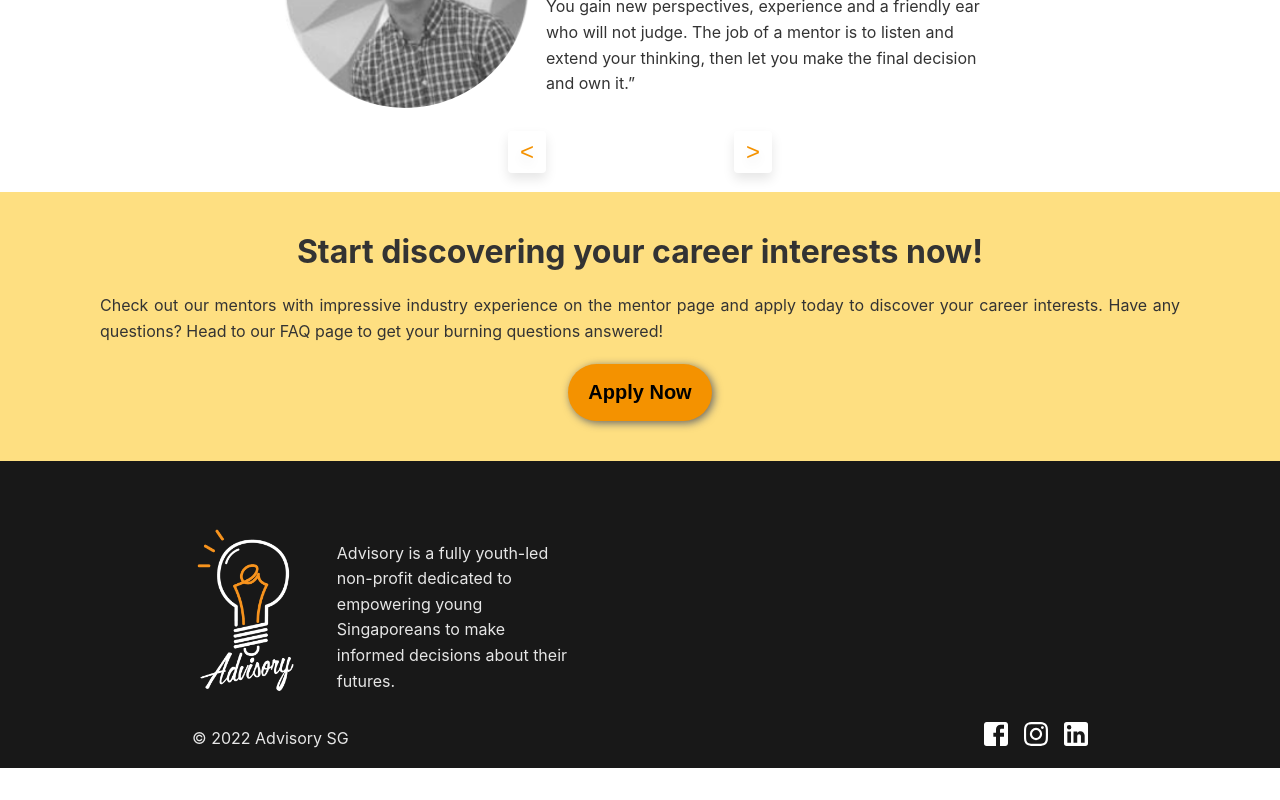
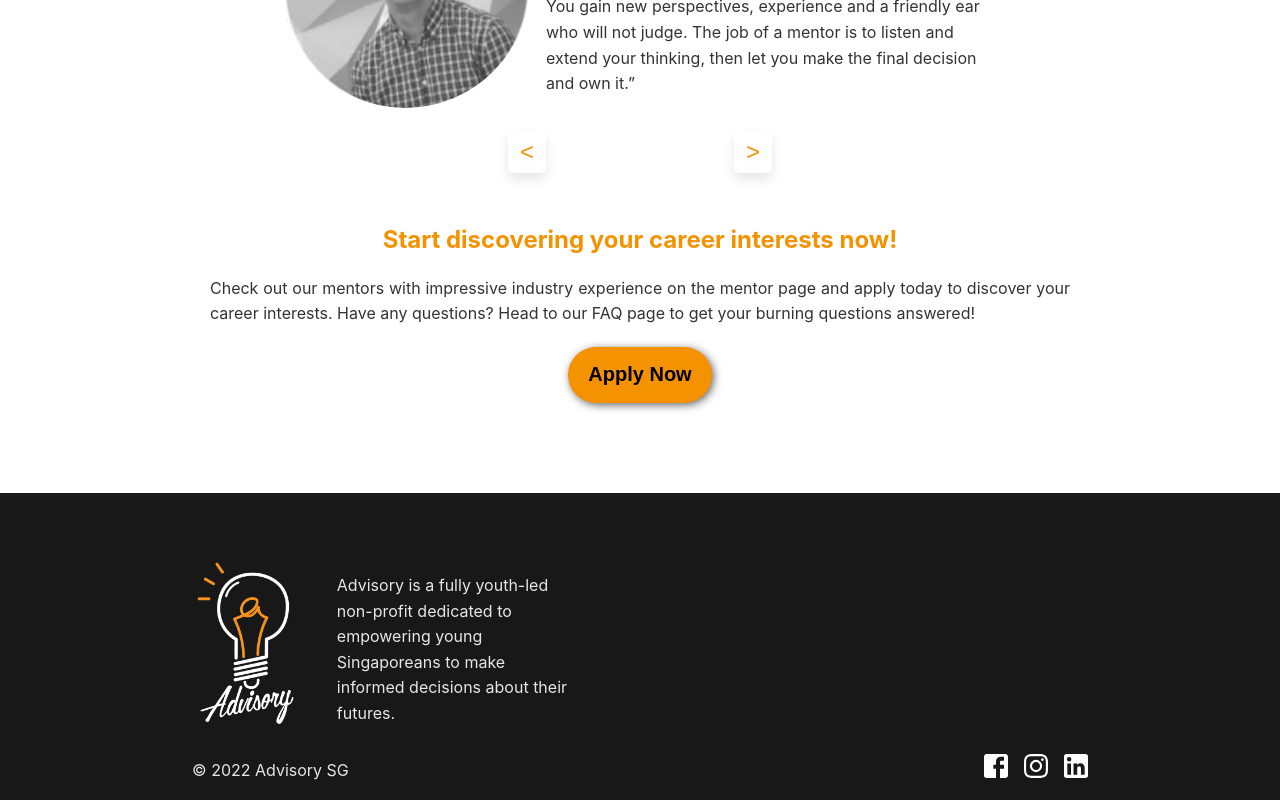
Before and after one commit to AdvisorySG/mentorship-page, a Next.js app: page / in a window 1280 px wide. Shown: the part 1184-1984 px from the top of the page. Before the commit the page ends 1952 px from the top, so only its background shows below. Built offline with nearby package versions, Linux system fonts and the light colour scheme.

Commit message:
Updated styling for apply to on homepage

```diff
--- a/pages/index.tsx
+++ b/pages/index.tsx
@@ -367,24 +367,27 @@ const Index = () => {
               {">"}
             </button>
           </div>
-        </div>
+
           <div
             className="container"
             style={{
               width: "100%",
+              marginTop: "64px",
               marginBottom: "-32px",
               padding: "20px 50px",
-            backgroundColor: "var(--light-orange-color)",
             }}
           >
-          <h1
+            <span
               style={{
                 lineHeight: 1.2,
                 textAlign: "center",
+                fontSize: "1.5em",
+                fontWeight: "700",
+                color: "var(--brand-color)",
               }}
             >
               Start discovering your career interests now!
-          </h1>
+            </span>
             <p
               style={{
                 maxWidth: "1080px",
@@ -394,9 +397,9 @@ const Index = () => {
               }}
             >
               Check out our mentors with impressive industry experience on the
-            mentor page and apply today to discover your career interests. Have
-            any questions? Head to our FAQ page to get your burning questions
-            answered!
+              mentor page and apply today to discover your career interests.
+              Have any questions? Head to our FAQ page to get your burning
+              questions answered!
             </p>
             <button
               className="apply-button"
@@ -410,6 +413,8 @@ const Index = () => {
               </Link>
             </button>
           </div>
+        </div>
+
         <Footer />
       </Box>
     </div>
--- a/styles/App.css
+++ b/styles/App.css
@@ -10,7 +10,6 @@
   --darker-gray-color: #1a1a1a;
   --black-color: #000;
   --green-color: #28a745;
-  --light-orange-color: #fedf81;
   --orange-color: #ffc107;
   --red-color: #dc3545;
   --facebook-color: #3b5998;
```
Lines whose indentation alone changed are shown as unchanged.
